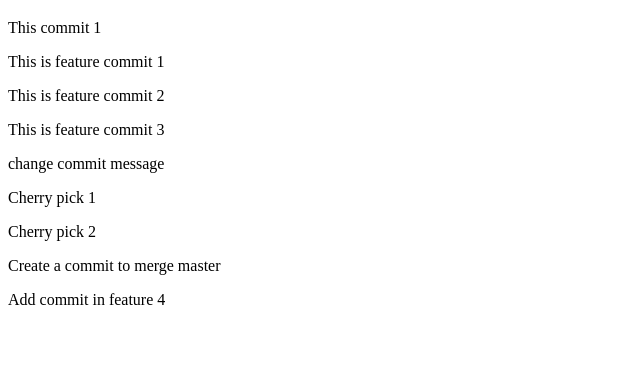
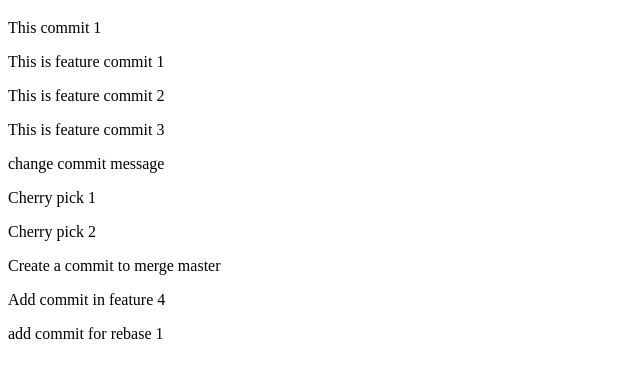
Before and after one commit to vipul832/Git_Practical, a plain HTML site: page index.html in a window 1280 px wide. Shown: the part 61-438 px from the top of the page, without its empty margins (0-640 px from the left). Drawn offline with Linux system fonts and the light colour scheme.

Commit message:
rebase commit 1

```diff
--- a/index.html
+++ b/index.html
@@ -19,5 +19,7 @@
     <p>Create a commit to merge master</p>
 
     <p>Add commit in feature 4</p>
+
+    <p>add commit for rebase 1</p>
   </body>
 </html>
```
